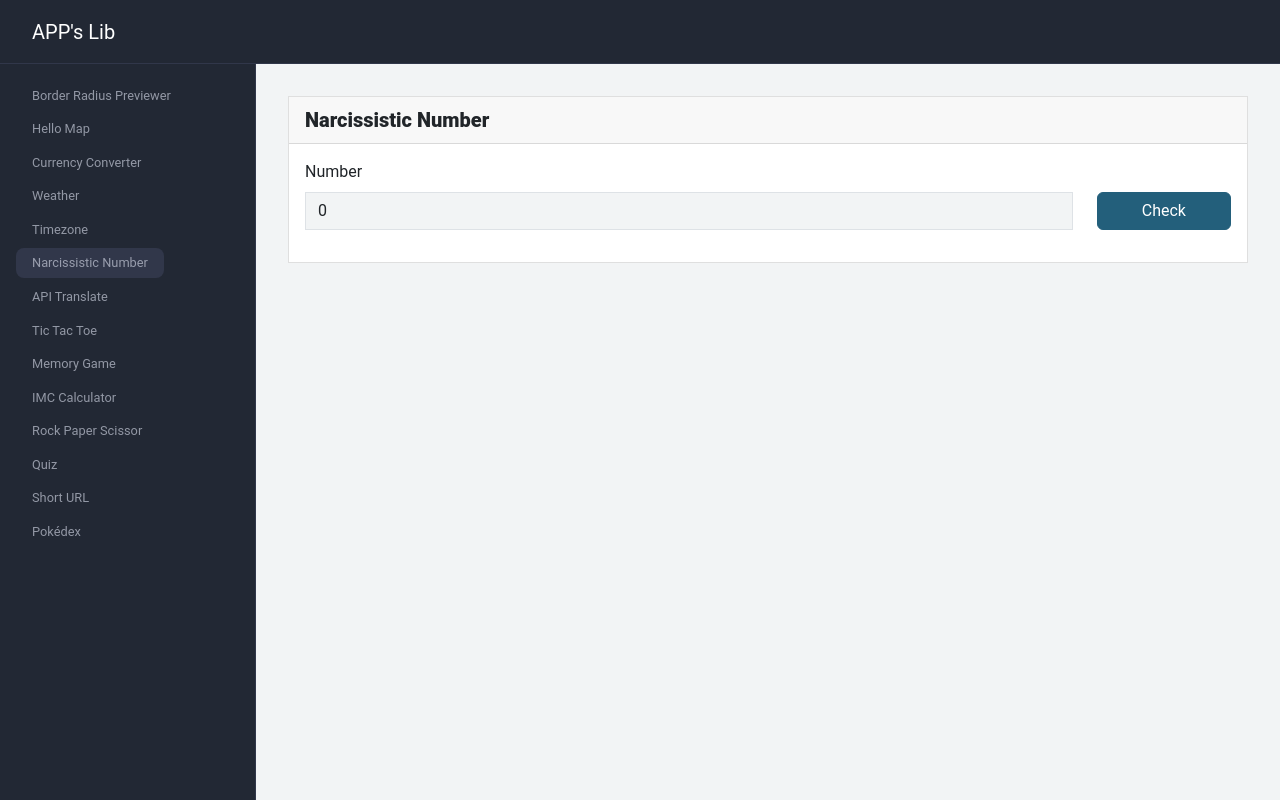
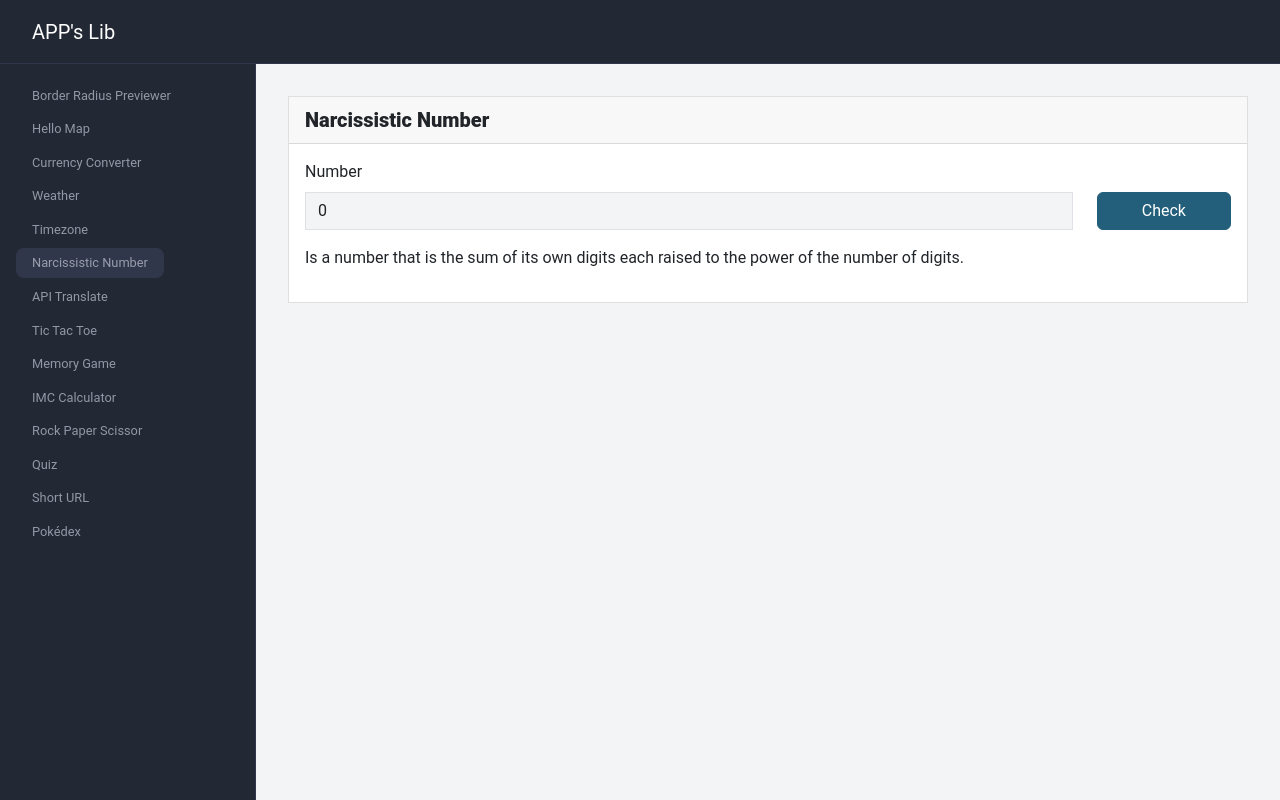
Before and after one commit to pedrotiagojesus/apps-lib, a React (Vite) app: page /apps-lib/narcissistic-number in a window 1280 px wide. Built offline with nearby package versions, Linux system fonts and the light colour scheme.

Commit message:
Add helper in the module "Narcissistic Number"

```diff
--- a/src/pages/NarcissisticNumber/NarcissisticNumber.jsx
+++ b/src/pages/NarcissisticNumber/NarcissisticNumber.jsx
@@ -58,6 +58,10 @@ const NarcissisticNumber = () => {
                     </button>
                 </div>
             </div>
+            <p>
+                Is a number that is the sum of its own digits each raised to the
+                power of the number of digits.
+            </p>
             {status === "success" && (
                 <div className="alert alert-success" role="alert">
                     Number <strong>{number}</strong> is a narcissistic number
```
